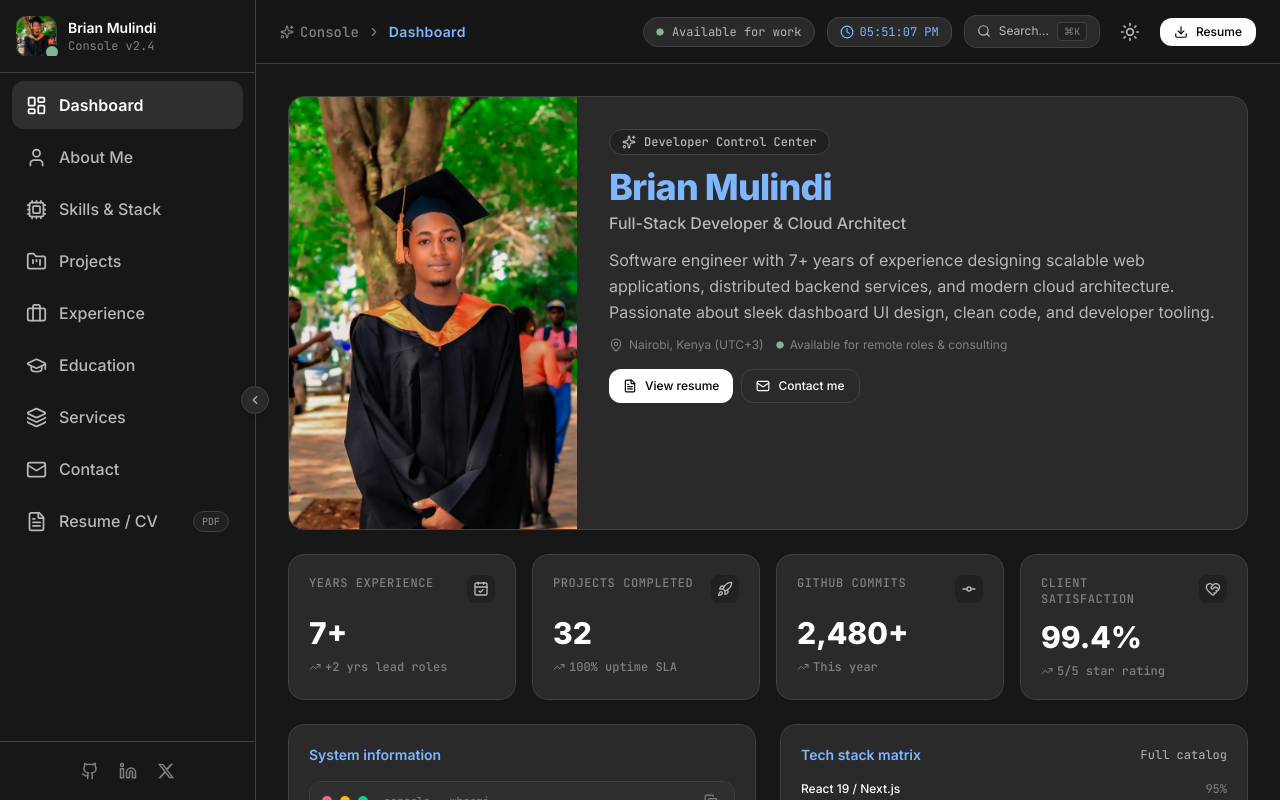
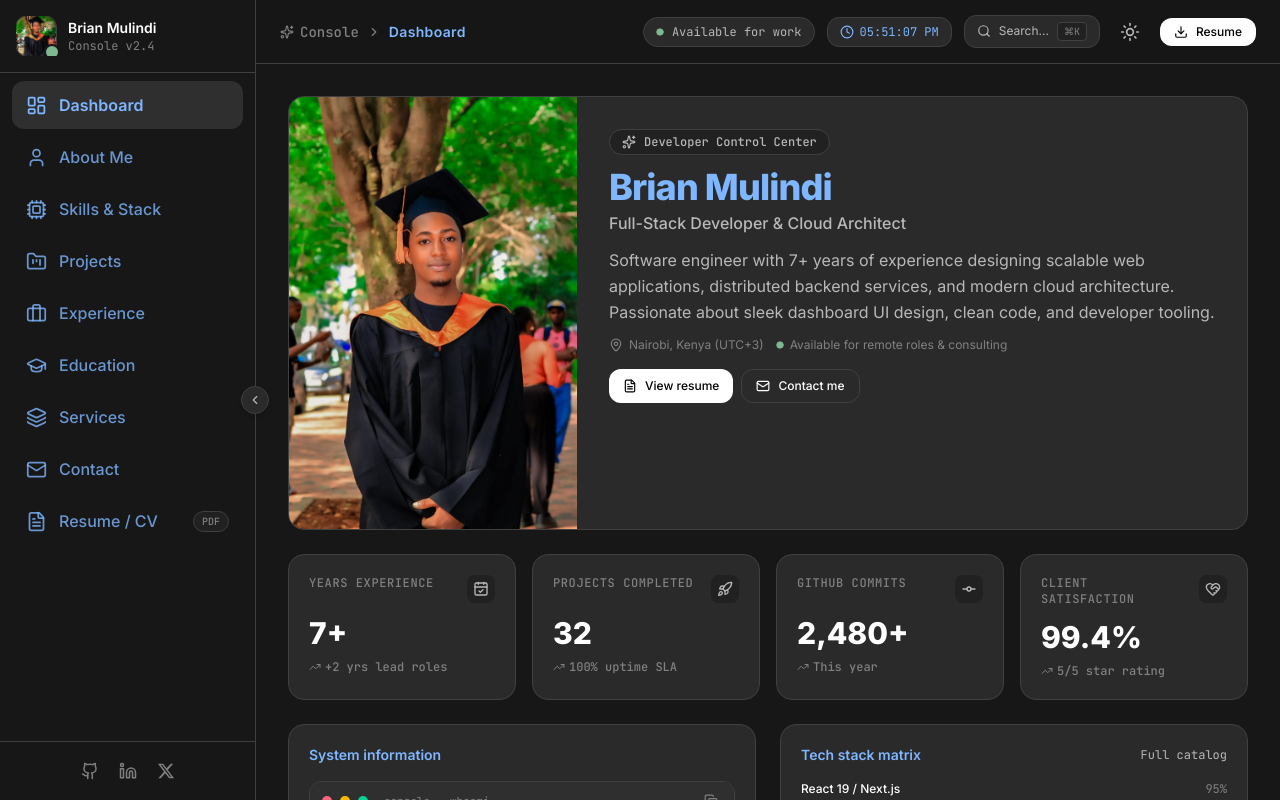
Before and after one commit to mulindijr/portfolio-v2, a React (Vite) app: page / in a window 1280 px wide. Shown: the top 800 px of the page. Built offline with nearby package versions, Linux system fonts and the light colour scheme.

Commit message:
style(sidebar): update navigation text and icons to system blue brand color

```diff
--- a/src/components/layout/MobileNav.jsx
+++ b/src/components/layout/MobileNav.jsx
@@ -99,10 +99,10 @@ export default function MobileNav({ open, setOpen }) {
                     end={item.path === '/'}
                     onClick={() => setOpen(false)}
                     className={({ isActive }) =>
-                      `flex items-center justify-between px-3.5 py-2.5 rounded-xl text-sm font-medium transition-colors ${
+                      `flex items-center justify-between px-3.5 py-2.5 rounded-xl text-sm transition-colors ${
                         isActive
-                          ? 'bg-hover text-ink font-semibold'
-                          : 'text-ink-secondary hover:text-ink hover:bg-hover'
+                          ? 'bg-hover text-title font-semibold'
+                          : 'text-title/80 hover:text-title hover:bg-hover font-medium'
                       }`
                     }
                   >
--- a/src/components/layout/Sidebar.jsx
+++ b/src/components/layout/Sidebar.jsx
@@ -107,10 +107,10 @@ export default function Sidebar({ collapsed, setCollapsed }) {
               onMouseEnter={(event) => showTip(item.label, event)}
               onMouseLeave={hideTip}
               className={({ isActive }) =>
-                `flex items-center gap-3 py-2.5 lg:py-3 rounded-xl text-sm lg:text-base font-medium transition-colors duration-200 ${
+                `flex items-center gap-3 py-2.5 lg:py-3 rounded-xl text-sm lg:text-base transition-colors duration-200 ${
                   isActive
-                    ? 'bg-hover text-ink font-semibold'
-                    : 'text-ink-secondary hover:text-ink hover:bg-hover'
+                    ? 'bg-hover text-title font-semibold'
+                    : 'text-title/80 hover:text-title hover:bg-hover font-medium'
                 } ${collapsed ? 'justify-center px-0' : 'px-3.5'}`
               }
             >
```
